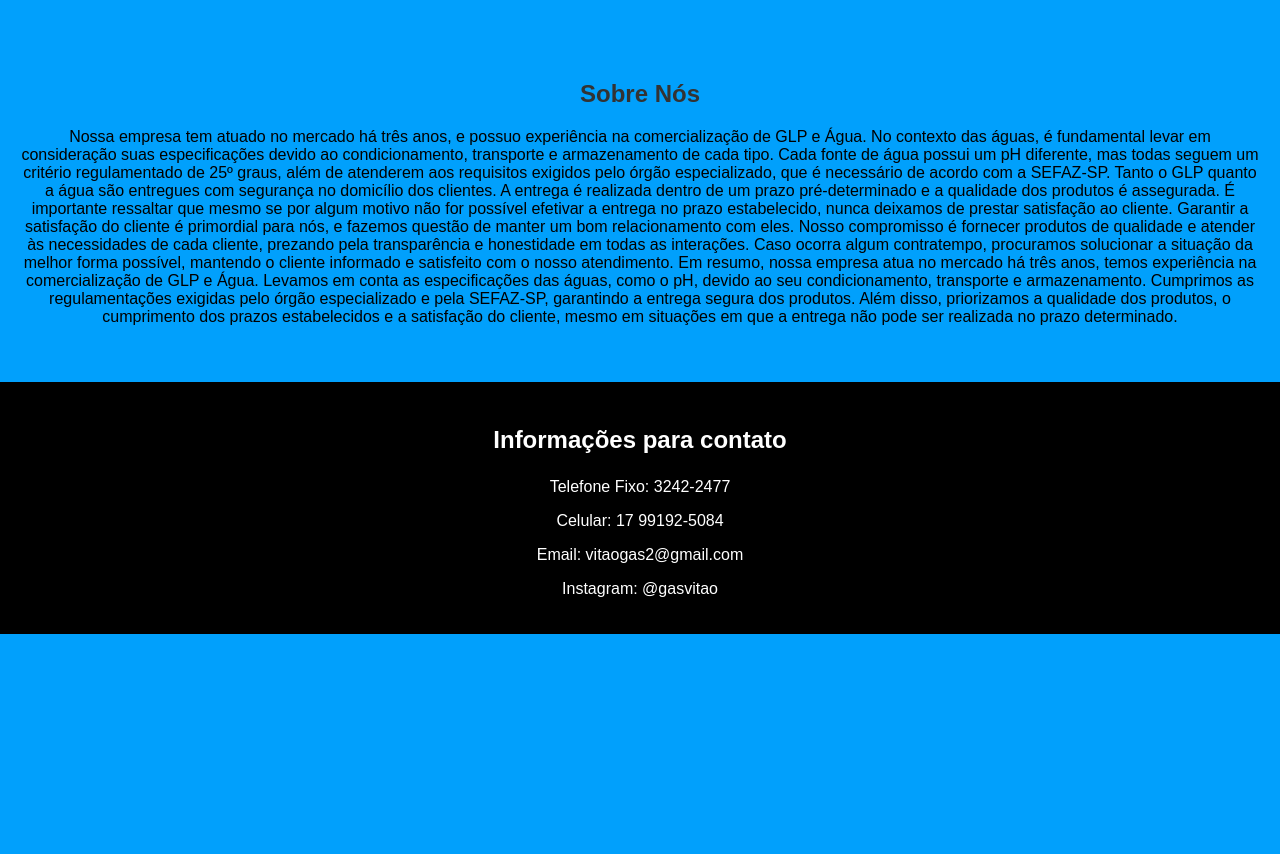
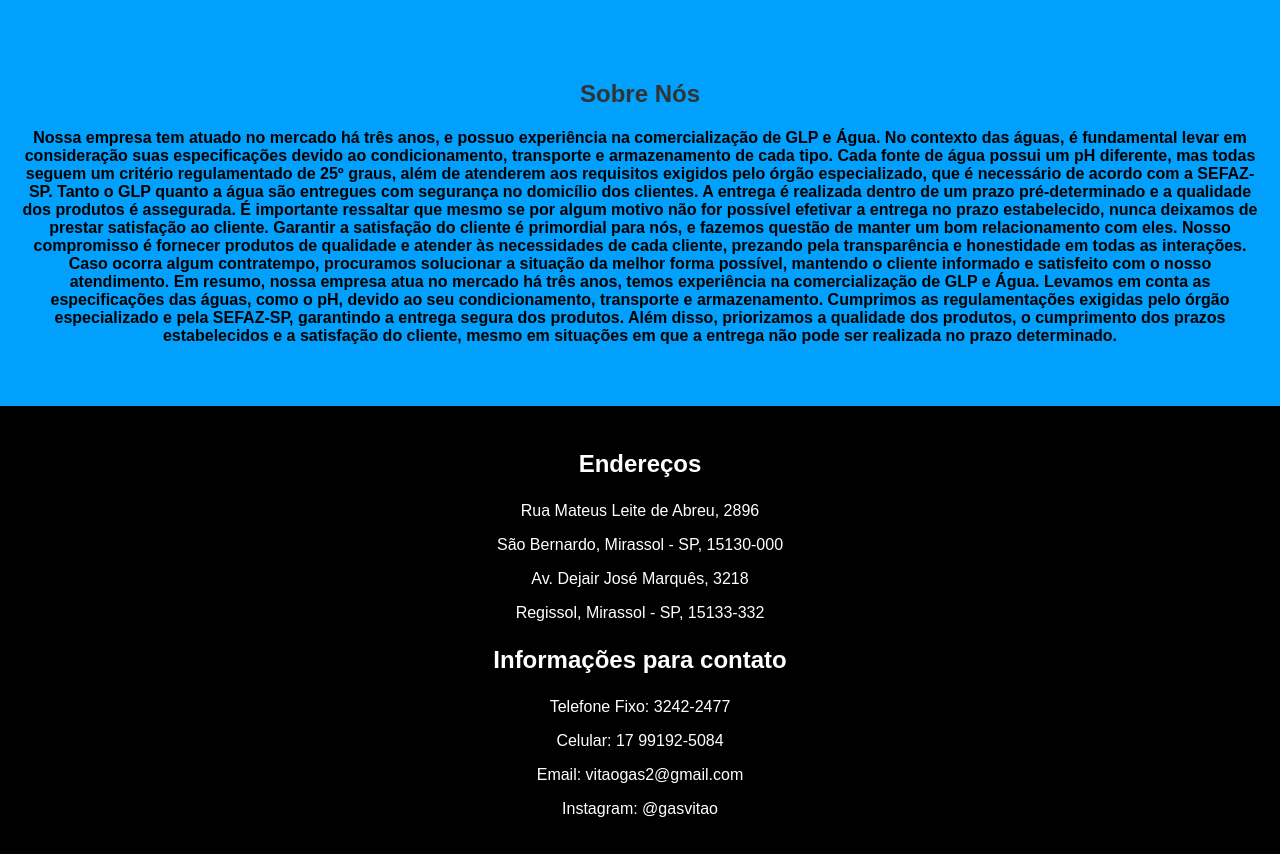
Before and after one commit to 10953496/vitao-agua-e-gas, a plain HTML site: page index.html in a window 1280 px wide. Shown: the part 1540-2394 px from the top of the page. Before the commit the page ends 2174 px from the top, so only its background shows below. Drawn offline with Linux system fonts and the light colour scheme.

Commit message:
Update index.html

```diff
--- a/index.html
+++ b/index.html
@@ -10,7 +10,7 @@
   <body>
     <header>
     <div class="centralizado">
-      <img class="logo" src="Imagem\file.png" alt="Logo" height="130" width="130">
+      <img class="logo imagem-arredondada" src="Imagem\file.png" alt="Logo" height="130" width="130">
       <h1>Vitão Água e Gás</h1>
       <nav>
         <ul>
@@ -57,23 +57,37 @@
     <section id="localização">
       <h2>Localização</h2>
       <iframe src="https://www.google.com/maps/embed?pb=!1m14!1m8!1m3!1d14918.186646709286!2d-49.5200017587525!3d-20.809620486242274!3m2!1i1024!2i768!4f13.1!3m3!1m2!1s0x94bdaf3ad71159c5%3A0x6e3e984176d78912!2zVml0w6NvIEfDoXMgZSDDgWd1YSBTw6NvIEJlcm5hcmRv!5e0!3m2!1spt-BR!2sbr!4v1686926469341!5m2!1spt-BR!2sbr" width="600" height="450" style="border:0;" allowfullscreen="" loading="lazy" referrerpolicy="no-referrer-when-downgrade"></iframe>
+      <iframe src="https://www.google.com/maps/embed?pb=!1m14!1m8!1m3!1d21098.10460192789!2d-49.49185545708095!3d-20.805313216472413!3m2!1i1024!2i768!4f13.1!3m3!1m2!1s0x94bdafbd731deea1%3A0x788d911f201fce0e!2zVml0w6NvIEfDoXMgZSDDgWd1YSBSZWdpc3NvbA!5e0!3m2!1spt-BR!2sbr!4v1687275453917!5m2!1spt-BR!2sbr" width="600" height="450" style="border:0;" allowfullscreen="" loading="lazy" referrerpolicy="no-referrer-when-downgrade"></iframe>
     </section>
     <section id="sobre">
       <h2>Sobre Nós</h2>
-      <p>Nossa empresa tem atuado no mercado há três anos, e possuo experiência na comercialização de GLP e Água. No contexto das águas, é fundamental levar em consideração suas especificações devido ao condicionamento, transporte e armazenamento de cada tipo. Cada fonte de água possui um pH diferente, mas todas seguem um critério regulamentado de 25º graus, além de atenderem aos requisitos exigidos pelo órgão especializado, que é necessário de acordo com a SEFAZ-SP.
+      <h4>Nossa empresa tem atuado no mercado há três anos, e possuo experiência na comercialização de GLP e Água. No contexto das águas, é fundamental levar em consideração suas especificações devido ao condicionamento, transporte e armazenamento de cada tipo. Cada fonte de água possui um pH diferente, mas todas seguem um critério regulamentado de 25º graus, além de atenderem aos requisitos exigidos pelo órgão especializado, que é necessário de acordo com a SEFAZ-SP.
         Tanto o GLP quanto a água são entregues com segurança no domicílio dos clientes. A entrega é realizada dentro de um prazo pré-determinado e a qualidade dos produtos é assegurada. É importante ressaltar que mesmo se por algum motivo não for possível efetivar a entrega no prazo estabelecido, nunca deixamos de prestar satisfação ao cliente.
         Garantir a satisfação do cliente é primordial para nós, e fazemos questão de manter um bom relacionamento com eles. Nosso compromisso é fornecer produtos de qualidade e atender às necessidades de cada cliente, prezando pela transparência e honestidade em todas as interações. Caso ocorra algum contratempo, procuramos solucionar a situação da melhor forma possível, mantendo o cliente informado e satisfeito com o nosso atendimento.
         Em resumo, nossa empresa atua no mercado há três anos, temos experiência na comercialização de GLP e Água. Levamos em conta as especificações das águas, como o pH, devido ao seu condicionamento, transporte e armazenamento. Cumprimos as regulamentações exigidas pelo órgão especializado e pela SEFAZ-SP, garantindo a entrega segura dos produtos. Além disso, priorizamos a qualidade dos produtos, o cumprimento dos prazos estabelecidos e a satisfação do cliente, mesmo em situações em que a entrega não pode ser realizada no prazo determinado.
-      </p>
+      </h4>
     </section>
   </div>
     <footer>
+      <div class="canto-da-pagina">
         <p1>
-        <h2><p>Informações para contato</p></h2>
-        <p>Telefone Fixo: 3242-2477</p>
-        <p>Celular: 17 99192-5084</p>
-        <p>Email: vitaogas2@gmail.com</p>
-        <p>Instagram: @gasvitao</p>
+          <h2>
+            <p>Endereços</p>
+          </h2>
+          <p>Rua Mateus Leite de Abreu, 2896</p>
+          <p>São Bernardo, Mirassol - SP, 15130-000</p>
+          <p>Av. Dejair José Marquês, 3218</p>
+          <p>Regissol, Mirassol - SP, 15133-332</p>
+        </p1>
+      </div>
+        <p1>
+          <h2>
+            <p>Informações para contato</p>
+          </h2>
+          <p>Telefone Fixo: 3242-2477</p>
+          <p>Celular: 17 99192-5084</p>
+          <p>Email: vitaogas2@gmail.com</p>
+          <p>Instagram: @gasvitao</p>
         </p1>
     </footer>
   </body>
```
